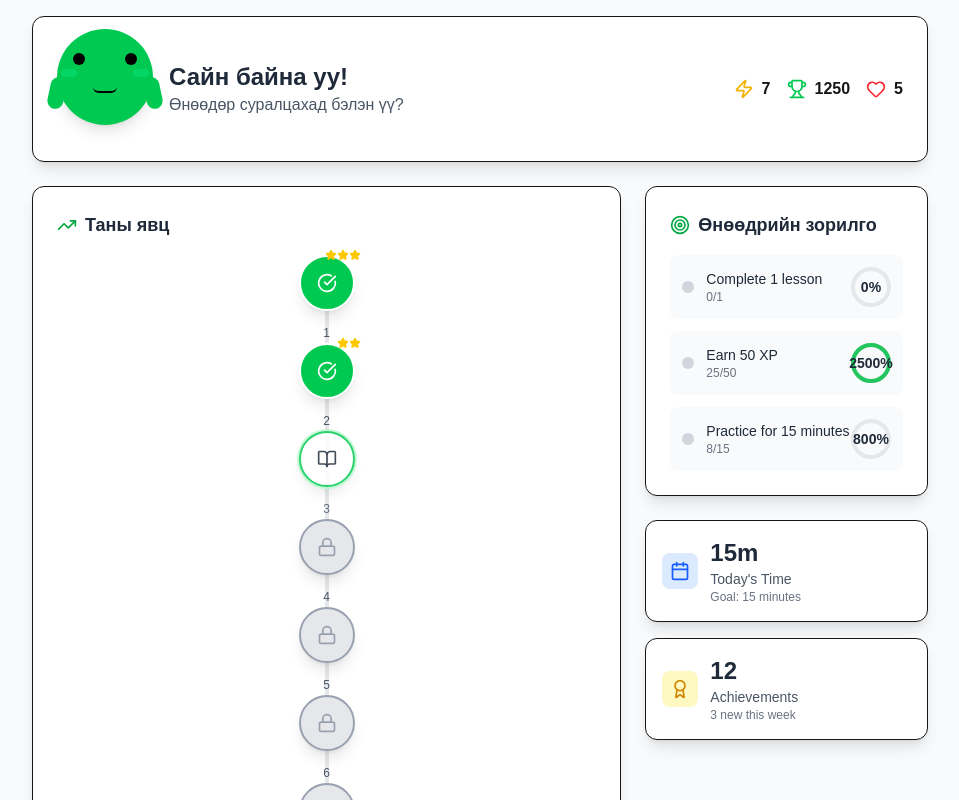
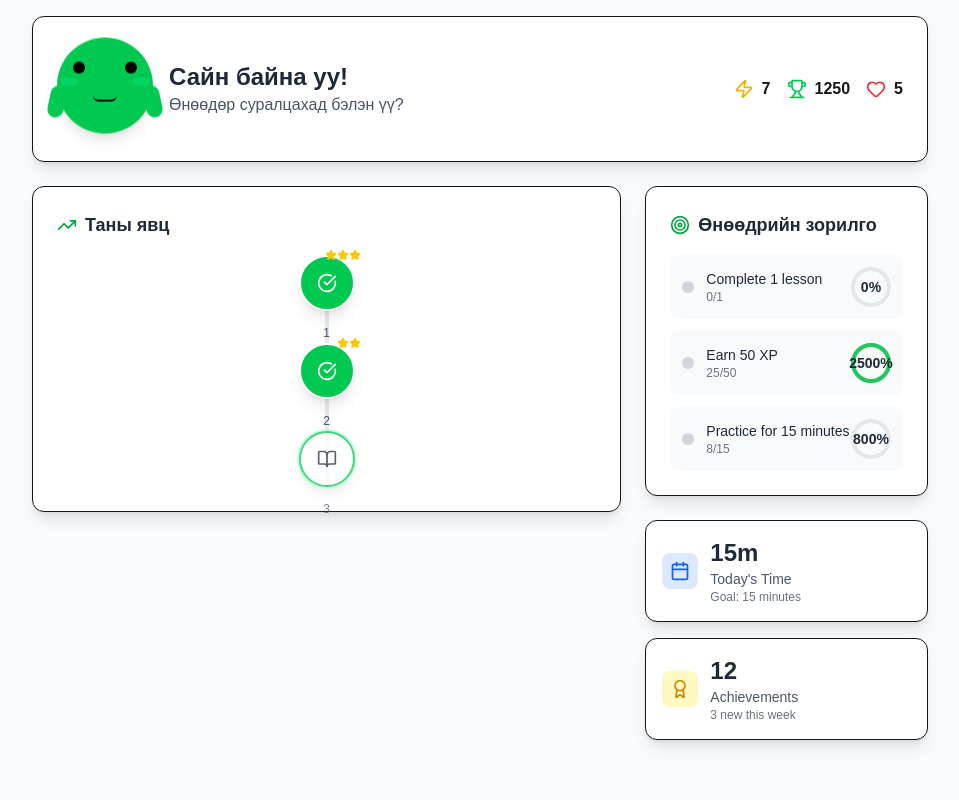
Before and after one commit to Merkzadok/PineQuestz, a Next.js app in the folder client/: page /parent in a window 1280 px wide. Shown: the top 800 px of the page, without its empty margins (160-1119 px from the left). Built offline with nearby package versions, Linux system fonts and the light colour scheme.

Commit message:
seperated

```diff
--- /dev/null
+++ b/client/src/app/kid/page.tsx
@@ -0,0 +1,55 @@
+"use client";
+import React, { useState } from "react";
+import { Mascot } from "@/app/parent/components/Mascot";
+import { ProgressRoadmap } from "@/app/parent/components/ProgressRoadMap";
+
+// Type definitions
+interface Lesson {
+  id: number;
+  title: string;
+}
+
+const KidPage: React.FC = () => {
+  const [currentLesson, setCurrentLesson] = useState<number>(1);
+
+  const lessons: Lesson[] = [
+    { id: 1, title: "Basic Greetings" },
+    { id: 2, title: "Family Members" },
+    { id: 3, title: "Colors & Numbers" },
+    { id: 4, title: "Animals" },
+    { id: 5, title: "Food & Drinks" },
+    { id: 6, title: "Weather" },
+    { id: 7, title: "Time & Days" },
+    { id: 8, title: "Transportation" },
+  ];
+
+  const handleLessonSelect = (lesson: Lesson) => {
+    if (lesson.id <= currentLesson) console.log("Starting lesson:", lesson.id);
+  };
+
+  return (
+    <div className="min-h-screen bg-gray-50 flex flex-col items-center p-4">
+      {/* Header with Mascot */}
+      <div className="bg-white rounded-xl p-6 shadow-lg w-full max-w-md flex flex-col items-center gap-4">
+        <Mascot mood="happy" size="large" />
+        <h1 className="text-2xl font-bold text-gray-800 text-center">
+          Сайн байна уу!
+        </h1>
+        <p className="text-gray-600 text-center">
+          Өнөөдөр суралцахад бэлэн үү?
+        </p>
+      </div>
+
+      {/* Progress Roadmap */}
+      <div className="mt-6 w-full max-w-md">
+        <ProgressRoadmap
+          lessons={lessons}
+          currentLesson={currentLesson}
+          onLessonSelect={handleLessonSelect}
+        />
+      </div>
+    </div>
+  );
+};
+
+export default KidPage;
--- a/client/src/app/parent/components/ProgressRoadMap.tsx
+++ b/client/src/app/parent/components/ProgressRoadMap.tsx
@@ -8,6 +8,7 @@ interface Lesson {
   title: string;
   stars?: number;
 }
+
 interface ProgressRoadmapProps {
   lessons: Lesson[];
   currentLesson: number;
@@ -19,6 +20,9 @@ export const ProgressRoadmap: React.FC<ProgressRoadmapProps> = ({
   currentLesson,
   onLessonSelect,
 }) => {
+  // Limit to 3 lessons
+  const limitedLessons = lessons.slice(0, 3);
+
   return (
     <div className="bg-white rounded-xl border p-6 shadow-lg">
       <div className="flex items-center gap-2 mb-4">
@@ -28,7 +32,7 @@ export const ProgressRoadmap: React.FC<ProgressRoadmapProps> = ({
       <div className="relative">
         <div className="absolute left-1/2 transform -translate-x-0.5 h-full w-1 bg-gray-200 rounded-full"></div>
         <div className="space-y-8">
-          {lessons.map((lesson) => (
+          {limitedLessons.map((lesson) => (
             <div key={lesson.id} className="relative flex justify-center">
               <RoadmapNode
                 lesson={lesson}
```
